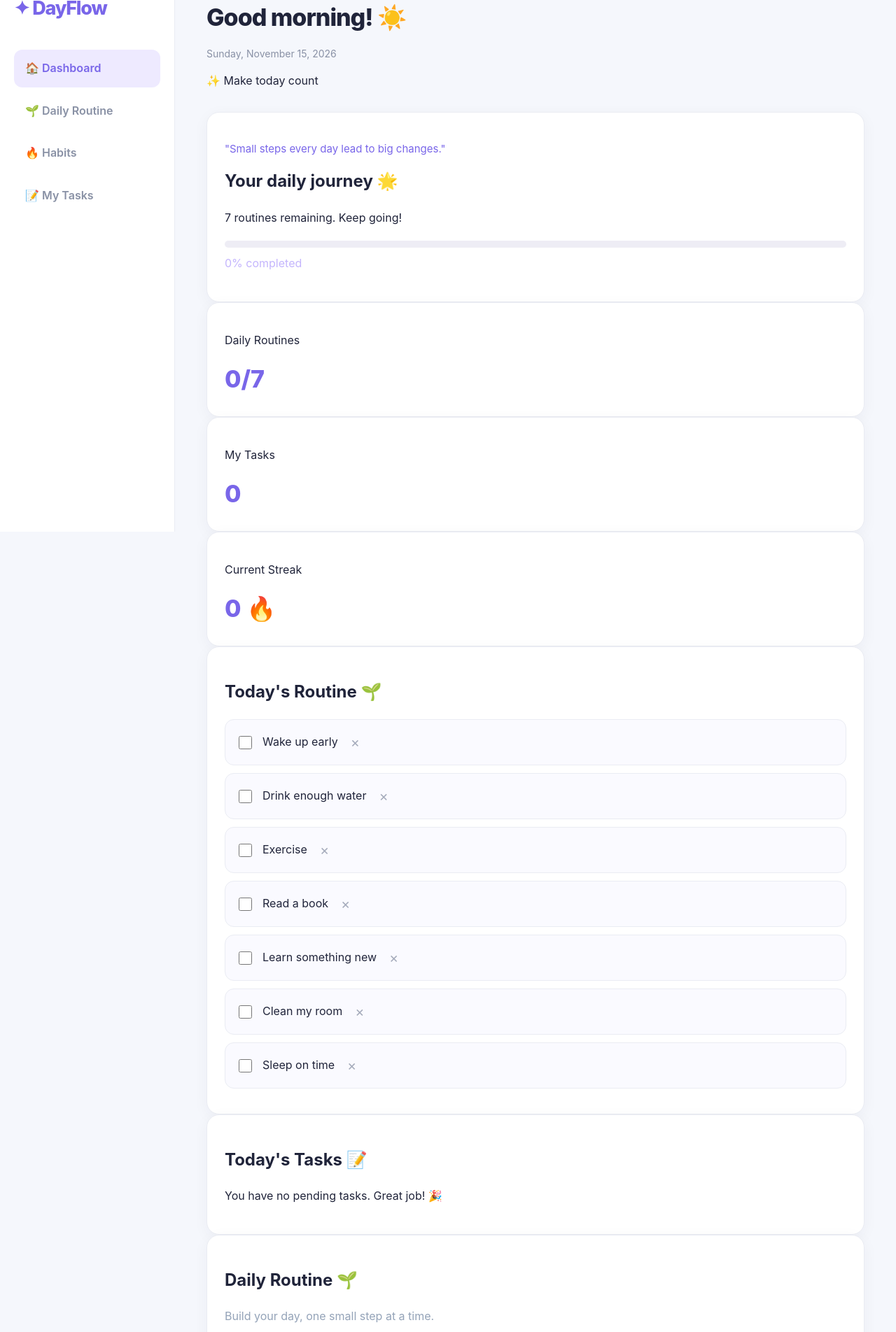
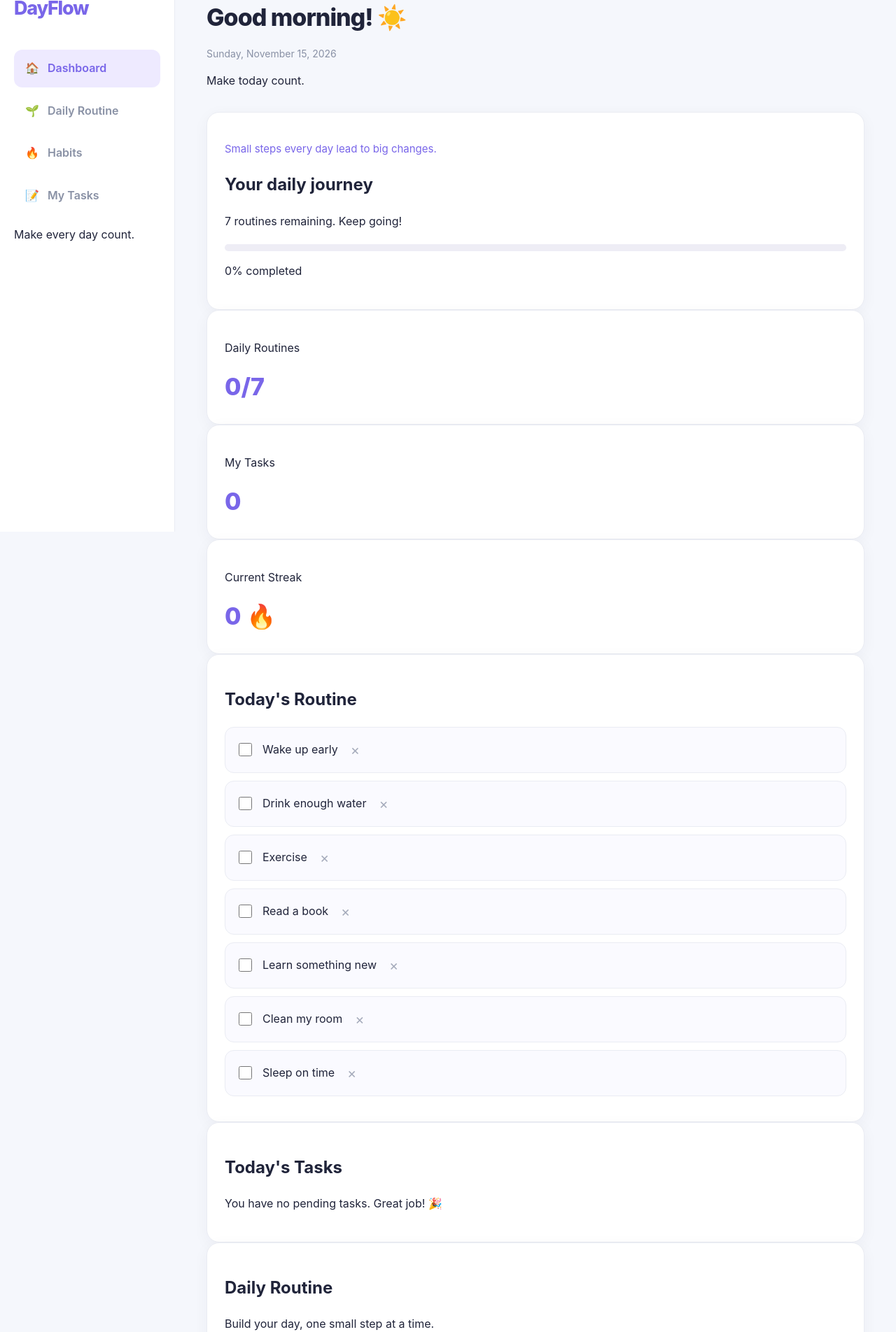
Before and after one commit to sawtharw7-web/DayFlow, a plain HTML site: page index.html in a window 1280 px wide. Shown: the part 40-1944 px from the top of the page at 70% size. Drawn offline with Linux system fonts and the light colour scheme.

Commit message:
Update index.html

```diff
--- a/index.html
+++ b/index.html
@@ -5,18 +5,14 @@
   <meta charset="UTF-8">
   <meta name="viewport" content="width=device-width, initial-scale=1.0">
 
-  <meta name="theme-color" content="#101827">
+  <meta name="theme-color" content="#f5f7fc">
   <meta name="description" content="DayFlow - Your daily routine, habits and task planner.">
 
   <title>DayFlow - Daily Life Planner</title>
 
-  <!-- CSS -->
   <link rel="stylesheet" href="./styles.css">
-
-  <!-- PWA -->
   <link rel="manifest" href="./manifest.webmanifest">
 
-  <!-- APP ICON -->
   <link rel="icon" href="./assets/icon.png" type="image/png">
   <link rel="apple-touch-icon" href="./assets/icon.png">
 </head>
@@ -28,24 +24,30 @@
   <!-- SIDEBAR -->
   <aside class="sidebar">
 
-    <div class="logo">✦ DayFlow</div>
+    <div class="logo">DayFlow</div>
 
-    <div class="nav">
+    <nav class="nav">
+
       <button class="active" data-page="dashboard">
-        🏠 Dashboard
+        <span>🏠</span> Dashboard
       </button>
 
       <button data-page="routines">
-        🌱 Daily Routine
+        <span>🌱</span> Daily Routine
       </button>
 
       <button data-page="habits">
-        🔥 Habits
+        <span>🔥</span> Habits
       </button>
 
       <button data-page="tasks">
-        📝 My Tasks
+        <span>📝</span> My Tasks
       </button>
+
+    </nav>
+
+    <div class="sidebar-footer">
+      <p>Make every day count.</p>
     </div>
 
   </aside>
@@ -59,21 +61,21 @@
         <p class="date" id="todayDate"></p>
       </div>
 
-      <div>✨ Make today count</div>
+      <div class="topbar-message">
+        Make today count.
+      </div>
     </header>
 
     <!-- DASHBOARD -->
     <section id="dashboard" class="page active">
 
-      <div class="card">
+      <div class="card welcome-card">
 
         <p class="quote">
-          "Small steps every day lead to big changes."
+          Small steps every day lead to big changes.
         </p>
 
-        <h2 style="margin-top:15px;">
-          Your daily journey 🌟
-        </h2>
+        <h2>Your daily journey</h2>
 
         <p id="summary">
           Let's make today productive!
@@ -83,7 +85,7 @@
           <div class="progress-bar" id="mainProgress"></div>
         </div>
 
-        <p id="progressText" style="margin-top:10px;color:#c4b5fd;">
+        <p id="progressText" class="progress-text">
           0% completed
         </p>
 
@@ -92,38 +94,32 @@
       <!-- STATISTICS -->
       <div class="stats">
 
-        <div class="card">
+        <div class="card stat-card">
           <p>Daily Routines</p>
-          <div class="stat-number" id="routineCount">
-            0/0
-          </div>
+          <div class="stat-number" id="routineCount">0/0</div>
         </div>
 
-        <div class="card">
+        <div class="card stat-card">
           <p>My Tasks</p>
-          <div class="stat-number" id="taskCount">
-            0
-          </div>
+          <div class="stat-number" id="taskCount">0</div>
         </div>
 
-        <div class="card">
+        <div class="card stat-card">
           <p>Current Streak</p>
-          <div class="stat-number" id="streakCount">
-            0 🔥
-          </div>
+          <div class="stat-number" id="streakCount">0 🔥</div>
         </div>
 
       </div>
 
       <!-- TODAY ROUTINES -->
-      <div class="card">
-        <h2>Today's Routine 🌱</h2>
+      <div class="card section-card">
+        <h2>Today's Routine</h2>
         <div id="dashboardRoutines"></div>
       </div>
 
       <!-- TODAY TASKS -->
-      <div class="card">
-        <h2>Today's Tasks 📝</h2>
+      <div class="card section-card">
+        <h2>Today's Tasks</h2>
         <div id="dashboardTasks"></div>
       </div>
 
@@ -134,9 +130,9 @@
 
       <div class="card">
 
-        <h2>Daily Routine 🌱</h2>
+        <h2>Daily Routine</h2>
 
-        <p style="color:#94a3b8;margin-bottom:15px;">
+        <p class="page-description">
           Build your day, one small step at a time.
         </p>
 
@@ -150,11 +146,8 @@
             placeholder="Add a daily activity..."
           >
 
-          <button
-            class="add-btn"
-            onclick="addRoutine()"
-          >
-            Add
+          <button class="add-btn" onclick="addRoutine()">
+            + Add Routine
           </button>
 
         </div>
@@ -168,13 +161,13 @@
 
       <div class="card">
 
-        <h2>Habit Tracker 🔥</h2>
+        <h2>Habit Tracker</h2>
 
         <p class="quote">
           Consistency is more important than perfection.
         </p>
 
-        <div id="habitList" style="margin-top:20px;"></div>
+        <div id="habitList" class="habit-list"></div>
 
       </div>
 
@@ -185,7 +178,11 @@
 
       <div class="card">
 
-        <h2>My Tasks 📝</h2>
+        <h2>My Tasks</h2>
+
+        <p class="page-description">
+          Organize your tasks and stay focused.
+        </p>
 
         <div id="taskList"></div>
 
@@ -197,11 +194,8 @@
             placeholder="What do you need to do?"
           >
 
-          <button
-            class="add-btn"
-            onclick="addTask()"
-          >
-            Add
+          <button class="add-btn" onclick="addTask()">
+            + Add Task
           </button>
 
         </div>
@@ -214,15 +208,13 @@
 
 </div>
 
-<!-- MAIN JAVASCRIPT -->
 <script src="./app.js"></script>
 
-<!-- SERVICE WORKER -->
 <script>
   if ("serviceWorker" in navigator) {
     window.addEventListener("load", function () {
       navigator.serviceWorker.register("./sw.js")
-        .then(function (registration) {
+        .then(function () {
           console.log("DayFlow Service Worker Ready!");
         })
         .catch(function (error) {
```
